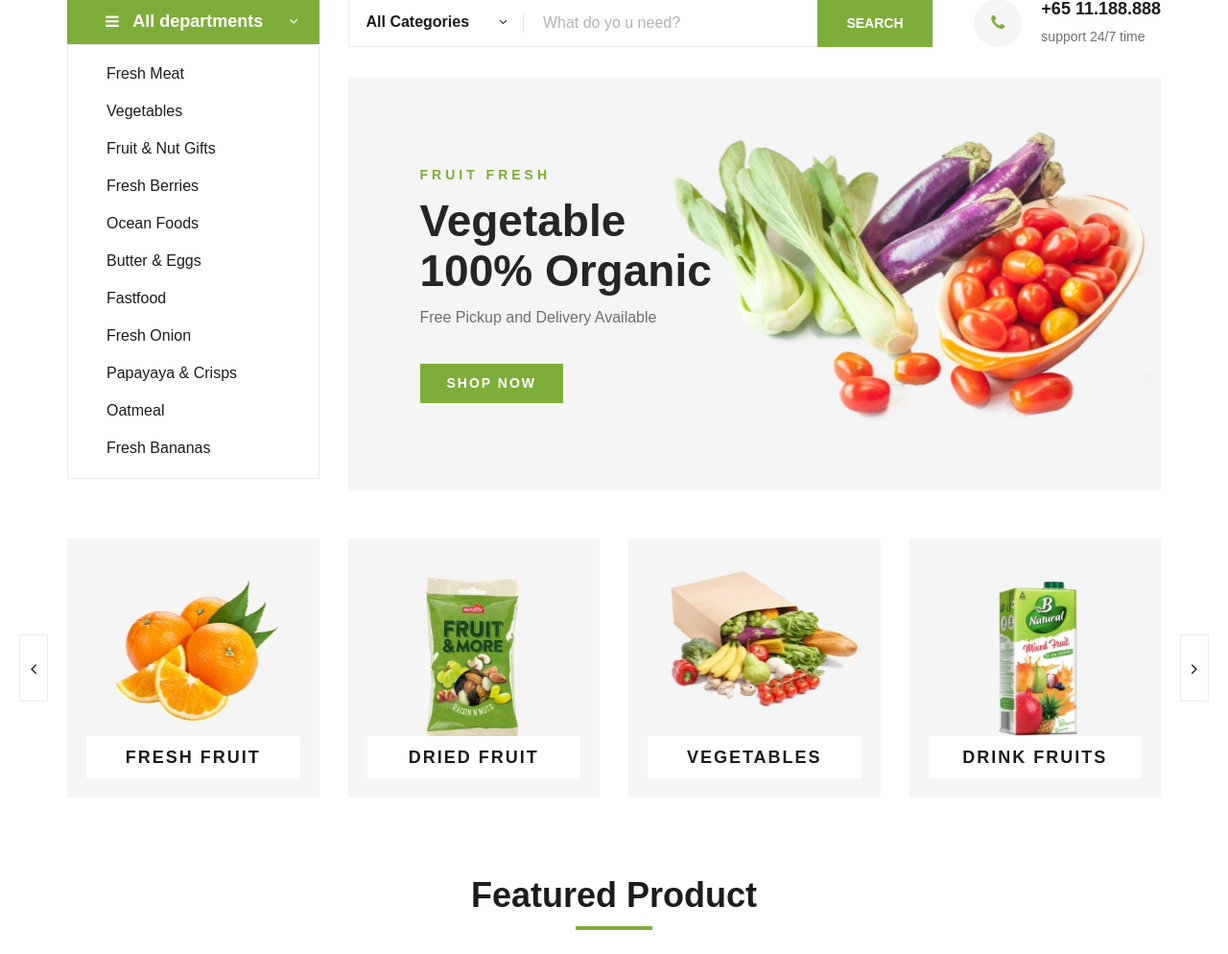
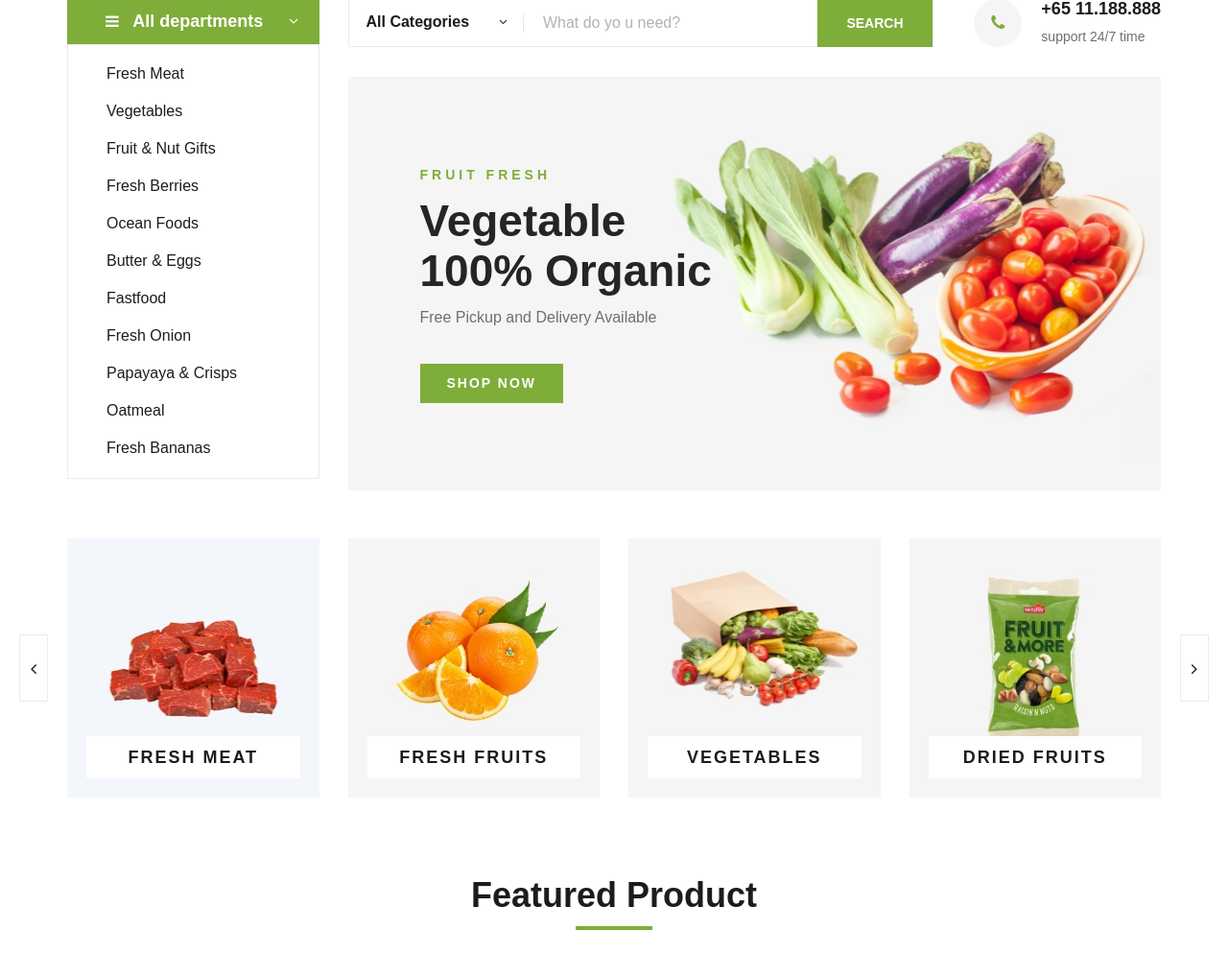
Before and after one commit to HSabbir/Online-shopping-django, a Django app: page / in a window 1280 px wide. Shown: the part 128-1122 px from the top of the page at 96% size. Run offline with Django 4.2, Linux system fonts and the light colour scheme; data comes from the database, SQL or seed files in the repository; both versions use the stored data as it was after the commit; some libraries are stand-ins or nearby versions.

Commit message:
added category in model and linked with homepage

```diff
--- a/online_shopping/products/models.py
+++ b/online_shopping/products/models.py
@@ -1,4 +1,13 @@
 from django.db import models
+
+class ProductCategory(models.Model):
+    name = models.CharField(max_length=100)
+    image = models.ImageField(blank=True, null=True)
+    added_time = models.DateTimeField(auto_now_add=True)
+    updated_time = models.DateTimeField(auto_now=True)
+
+    def __str__(self):
+        return self.name
 
 class Product(models.Model):
     name = models.CharField(max_length=200)
@@ -11,3 +20,4 @@ class Product(models.Model):
     available_stock = models.IntegerField(default=0)
     added_time = models.DateTimeField(auto_now_add=True)
     updated_time = models.DateTimeField(auto_now=True)
+    category = models.ForeignKey(ProductCategory, on_delete=models.SET_NULL, null=True, blank=True)
--- a/online_shopping/products/views.py
+++ b/online_shopping/products/views.py
@@ -1,7 +1,11 @@
 from django.shortcuts import render
-from .models import Product
+from .models import Product, ProductCategory
 
 def index(request):
     products = Product.objects.all()
-    #print(products[0].image)
-    return render(request, 'index.html',{'products':products})
+    categorys = ProductCategory.objects.all()
+    context = {
+        'products': products,
+        'categorys' : categorys
+    }
+    return render(request, 'index.html',context)
--- a/online_shopping/templates/index.html
+++ b/online_shopping/templates/index.html
@@ -235,31 +235,13 @@
         <div class="container">
             <div class="row">
                 <div class="categories__slider owl-carousel">
+                    {% for category in categorys %}
                     <div class="col-lg-3">
-                        <div class="categories__item set-bg" data-setbg="{% static 'img/categories/cat-1.jpg' %}">
-                            <h5><a href="#">Fresh Fruit</a></h5>
+                        <div class="categories__item set-bg" data-setbg="{{category.image.url}}">
+                            <h5><a href="#">{{category.name}}</a></h5>
                         </div>
                     </div>
-                    <div class="col-lg-3">
-                        <div class="categories__item set-bg" data-setbg="{% static 'img/categories/cat-2.jpg' %}">
-                            <h5><a href="#">Dried Fruit</a></h5>
-                        </div>
-                    </div>
-                    <div class="col-lg-3">
-                        <div class="categories__item set-bg" data-setbg="{% static 'img/categories/cat-3.jpg' %}">
-                            <h5><a href="#">Vegetables</a></h5>
-                        </div>
-                    </div>
-                    <div class="col-lg-3">
-                        <div class="categories__item set-bg" data-setbg="{% static 'img/categories/cat-4.jpg' %}">
-                            <h5><a href="#">drink fruits</a></h5>
-                        </div>
-                    </div>
-                    <div class="col-lg-3">
-                        <div class="categories__item set-bg" data-setbg="{% static 'img/categories/cat-5.jpg' %}">
-                            <h5><a href="#">drink fruits</a></h5>
-                        </div>
-                    </div>
+                    {% endfor %}
                 </div>
             </div>
         </div>
```
Also changed, not shown: online_shopping/products/admin.py (+7 -2 lines), online_shopping/db.sqlite3, online_shopping/products/migrations/0002_productcategory_product_category.py (added), online_shopping/static/img/cat-1.jpg (added), online_shopping/static/img/cat-2.jpg (added), online_shopping/static/img/cat-3.jpg (added), online_shopping/static/img/cat-4.jpg (added), online_shopping/static/img/cat-5.jpg (added), online_shopping/static/img/cat-6.jpg (added).
